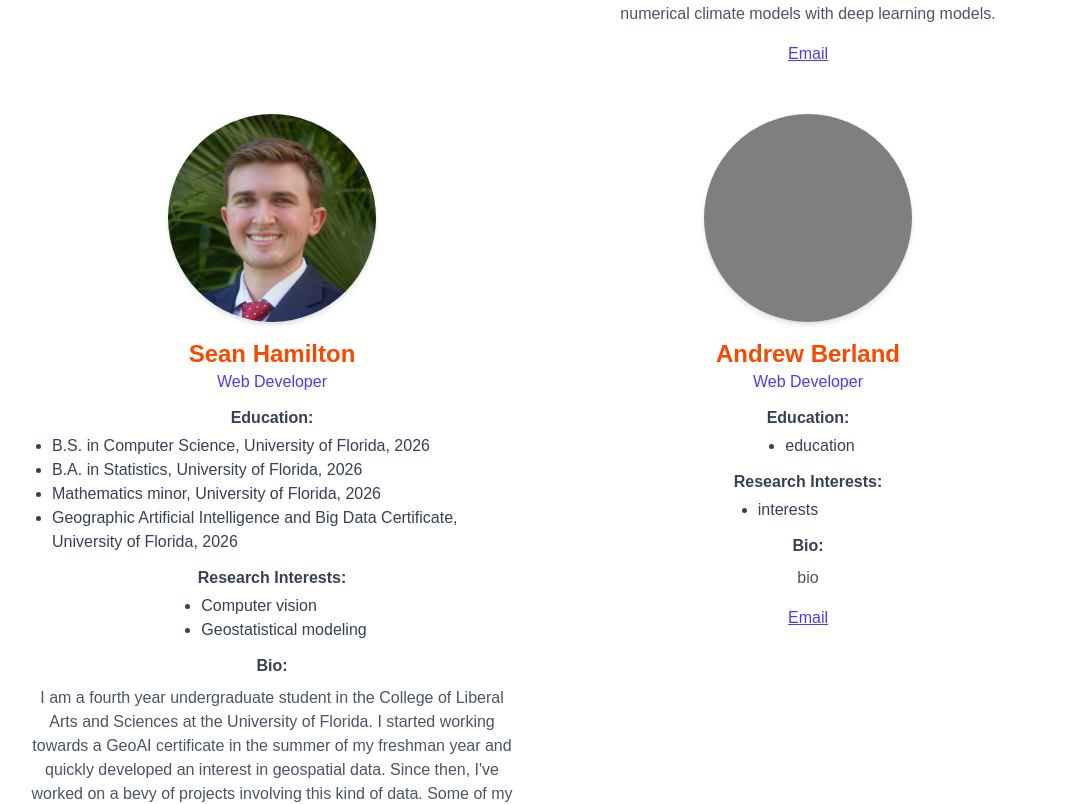
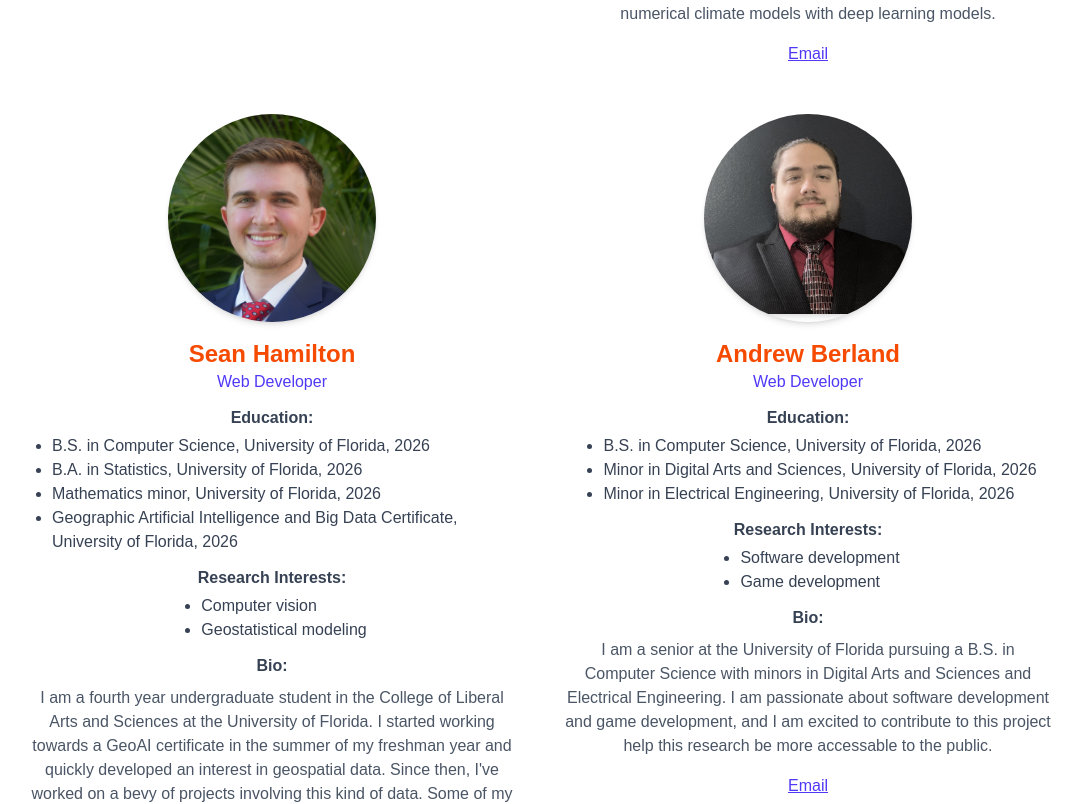
Before and after one commit to sean293/heat-seekers, a Next.js app in the folder frontend/: page /about in a window 1280 px wide. Shown: the part 927-1731 px from the top of the page, without its empty margins (100-1182 px from the left). Built offline with nearby package versions, Linux system fonts and the light colour scheme.

Commit message:
added the rest of the my about page

```diff
--- a/frontend/app/about/page.tsx
+++ b/frontend/app/about/page.tsx
@@ -58,17 +58,20 @@ const team = [
     {
     name: "Andrew Berland",
     role: "Web Developer",
-    image: "/images/emptyPic.jpg",
+    image: "/images/berland.jpg",
     education: [
-      "education"
+      "B.S. in Computer Science, University of Florida, 2026",
+      "Minor in Digital Arts and Sciences, University of Florida, 2026",
+      "Minor in Electrical Engineering, University of Florida, 2026"
 
     ],
     interests: [
-      "interests"
+      "Software development",
+      "Game development",
 
     ],
-    bio: "bio",
-    email: "mostafarezaali@ufl.edu"
+    bio: "I am a senior at the University of Florida pursuing a B.S. in Computer Science with minors in Digital Arts and Sciences and Electrical Engineering. I am passionate about software development and game development, and I am excited to contribute to this project help this research be more accessable to the public.",
+    email: "aberland@ufl.edu"
   }
 
 ];
```
